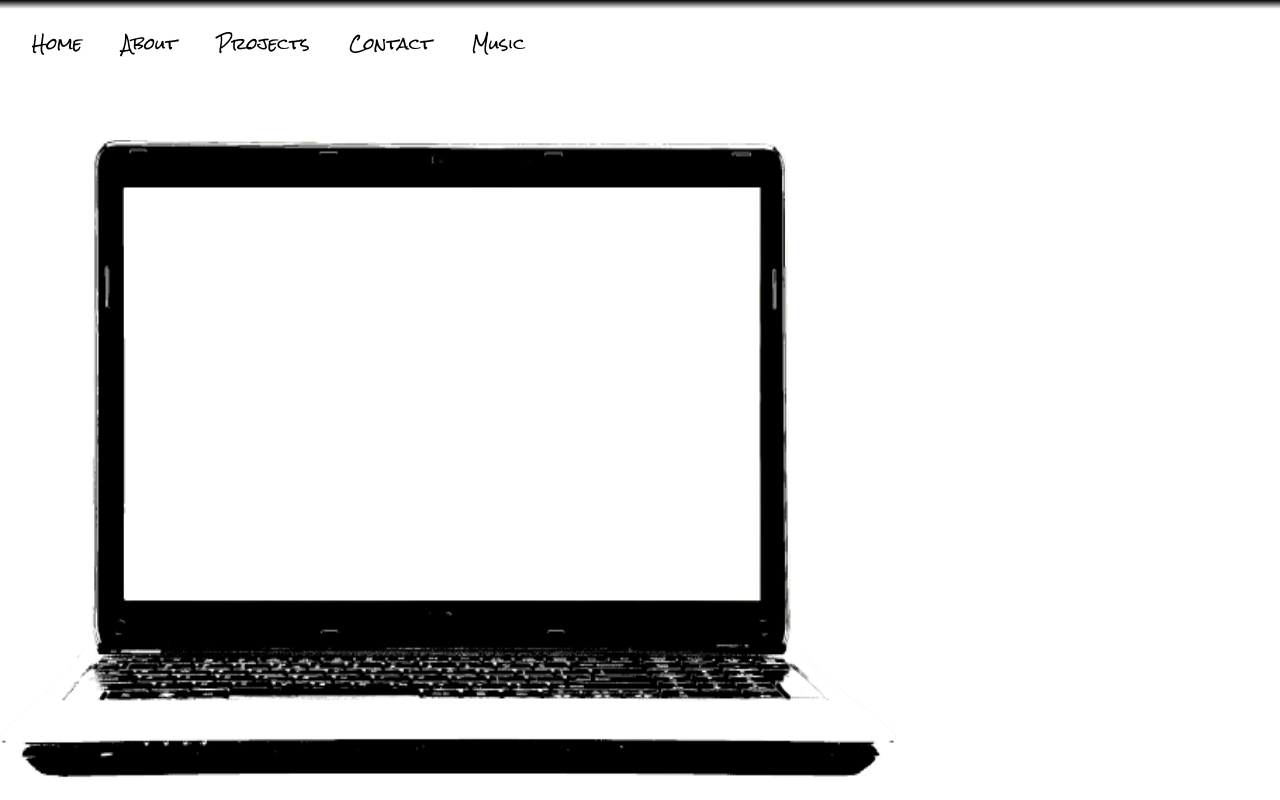
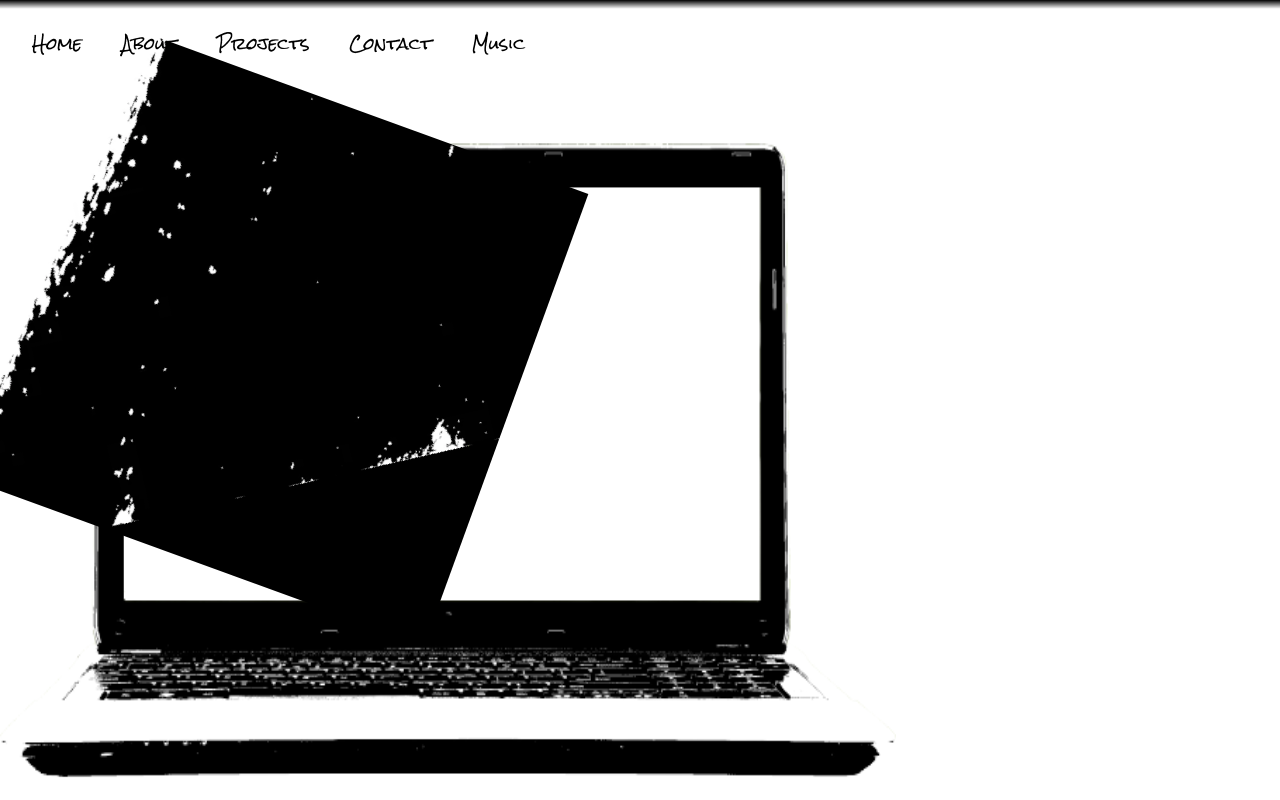
Before and after one commit to SeanLaTour/Official-Portfolio, a Gatsby site: page /projects in a window 1280 px wide. Built offline with nearby package versions, Linux system fonts and the light colour scheme; Gatsby itself is replaced by a stand-in of ours; a web font is replaced by a local one.

Commit message:
photo stuff

```diff
--- a/src/components/projects/projects.tsx
+++ b/src/components/projects/projects.tsx
@@ -1,8 +1,9 @@
 import BackgroundImage from "../../images/laptop.png";
-import { Box } from "@chakra-ui/react";
+import { Box, Image } from "@chakra-ui/react";
 import React from "react";
-import LaptopImage from "../../images/laptop.png";
+import PaintStrokeImage from "../../images/paintstrokebackgroundright.png";
 import {
+  PortfolioTextStandard,
   PortfolioTextSubTitle,
   PortfolioTextTitle,
 } from "../shared/portfolio_text";
@@ -17,7 +18,14 @@ const Projects: React.FC = (props) => {
       height="100vh"
       paddingTop="6rem"
       paddingLeft="2rem"
-    ></Box>
+    >
+      <Image
+        src={PaintStrokeImage}
+        style={{transform: "rotate(20deg)"}}
+
+      />{" "}
+
+    </Box>
   );
 };
 
--- a/src/components/shared/header/header.tsx
+++ b/src/components/shared/header/header.tsx
@@ -10,6 +10,7 @@ interface HeaderProps {
 const Header: React.FC<HeaderProps> = (props) => {
   return (
     <Box
+      zIndex="2"
       width="100%"
       backgroundImage={`linear-gradient(to bottom, rgb(0,0,0, 1) 0%, rgb(275,275,275, 0) 10%)`}
       position="fixed"
```
Also changed, not shown: src/images/paintforside.webp (added), src/images/paintstrokebackgroundright.png (added), src/images/paintstrokebackgroundright.webp (added), src/images/projectspagepaintstroke.png (added).
